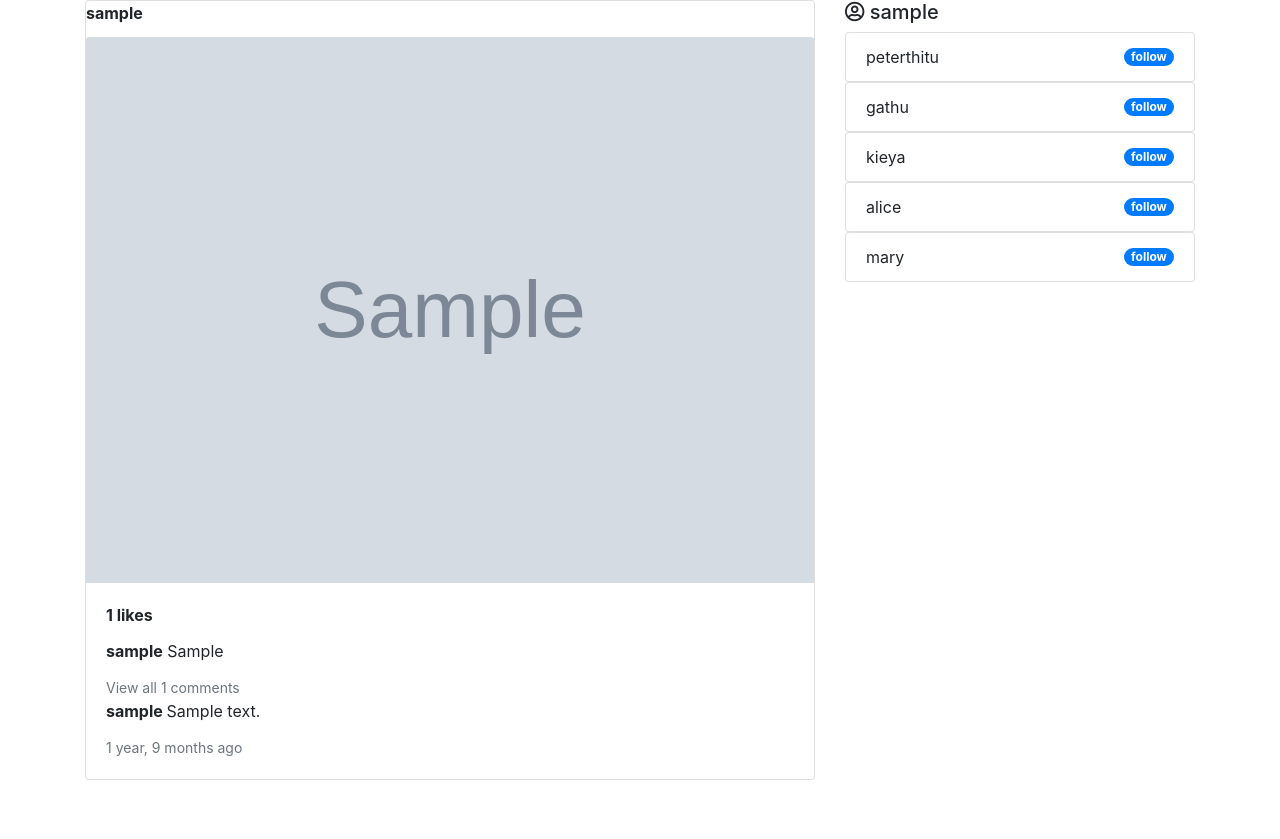
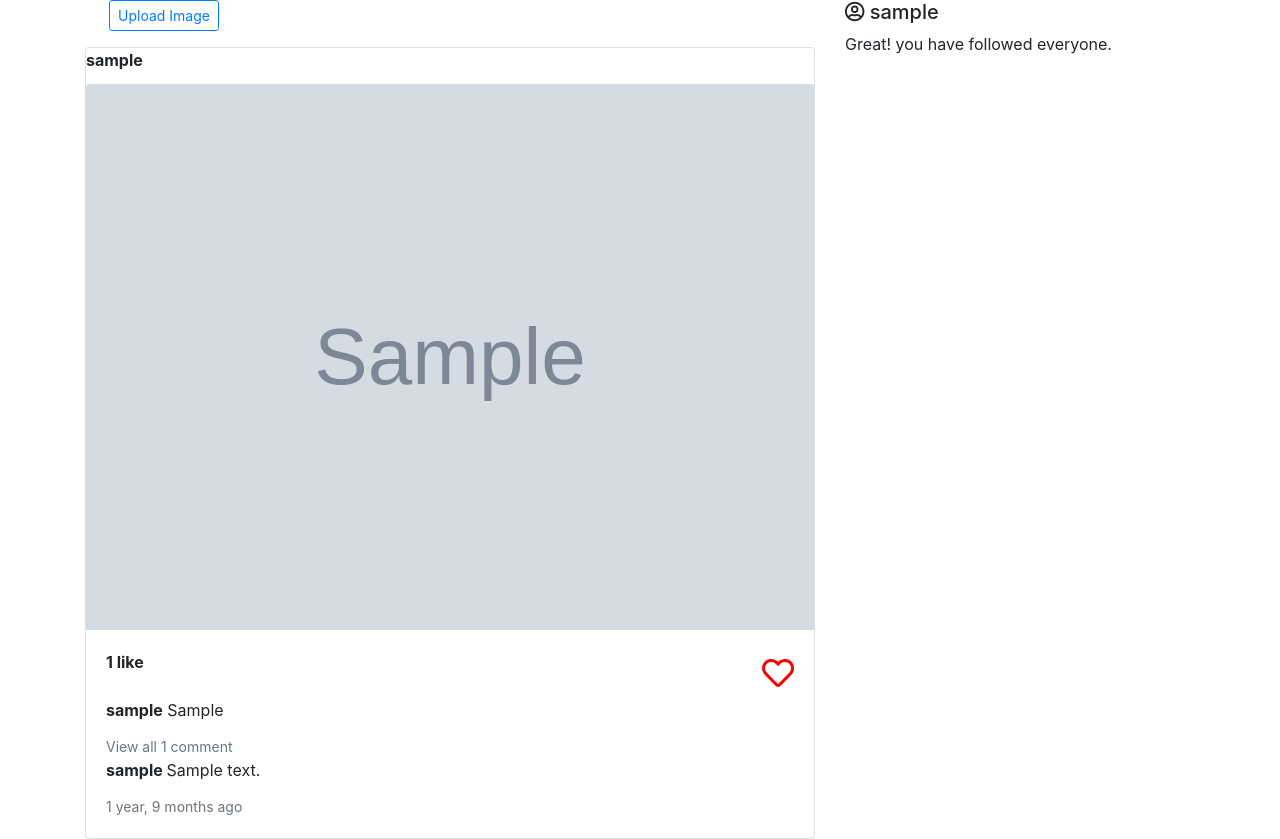
Before and after one commit to HWaruguru/Insta, a Django app: page / in a window 1280 px wide. Shown: the part 90-929 px from the top of the page. Before the commit the page ends 870 px from the top, so only its background shows below. Run offline with Django 3.2, Linux system fonts and the light colour scheme; a user stored in the database is signed in; tables that the repository leaves empty hold one stand-in row (values such as "Sample post"); grey boxes marked "Sample" are stand-in pictures; some libraries are stand-ins or nearby versions.

Commit message:
Add a comment view and a like view

```diff
--- a/insta/models.py
+++ b/insta/models.py
@@ -54,14 +54,13 @@ class Post(models.Model):
 
     def delete_image(self):
         self.delete()
+
     @property
     def total_likes(self):
         return self.likes.count()
 
     def __str__(self):
         return f'{self.caption} Post'
-
-
 
 class Comment(models.Model):
     comment = models.TextField()
@@ -81,3 +80,6 @@ class Follow(models.Model):
 
     def __str__(self):
         return f'{self.follower} Follow'
+
+    class Meta:
+        unique_together = ('follower', 'followed')
--- a/insta/settings.py
+++ b/insta/settings.py
@@ -53,7 +53,7 @@ MIDDLEWARE = [
     'django.middleware.csrf.CsrfViewMiddleware',
     'django.contrib.auth.middleware.AuthenticationMiddleware',
     'django.contrib.messages.middleware.MessageMiddleware',
-    'django.middleware.clickjacking.XFrameOptionsMiddleware',
+    'django.middleware.clickjacking.XFrameOptionsMiddleware'
 ]
 
 ROOT_URLCONF = 'insta.urls'
--- a/insta/templates/index.html
+++ b/insta/templates/index.html
@@ -1,20 +1,55 @@
-{%extends 'base.html'%}
+{%  extends 'base.html'%}
 {% load humanize %}
+{% load crispy_forms_tags %}
 {% block content %}
 {{ block.super}}
 <div class="container">
   <div class="row">
     <div class="col-sm-8">
+    <button class="btn btn-sm btn-outline-primary ml-4 mb-3" data-toggle="modal" data-target="#imageUpload">
+        Upload Image
+    </button>
+    <div class="modal fade" id="imageUpload" tabindex="-1" role="dialog"
+         aria-labelledby="exampleModalCenterTitle" aria-hidden="true">
+        <div class="modal-dialog modal-dialog-centered" role="document">
+            <div class="modal-content">
+                <div class="modal-header">
+                    <h5 class="modal-title" id="exampleModalLongTitle">Image Upload</h5>
+                    <button type="button" class="close" data-dismiss="modal" aria-label="Close">
+                        <span aria-hidden="true">&times;</span>
+                    </button>
+                </div>
+                <div class="modal-body">
+                    <form action="" method="post" enctype="multipart/form-data" novalidate>
+                        {% csrf_token %}
+                        {{ form|crispy }}
+                        <button class="btn btn-sm btn-success">Upload</button>
+                        <button type="button" class="btn btn-sm btn-outline-danger" data-dismiss="modal">
+                            Close
+                        </button>
+                    </form>
+                </div>
+            </div>
+        </div>
+    </div>
       {% for post in posts %}
       <div class="card">
         <p class="card-title"><strong>{{ post.profile.user.username }}</strong></p>
-        <img
+        <a href="/post/{{post.id}}"><img
           class="card-img-top"
           src="/media/{{post.image}}"
           alt="Card image cap"
         />
+        </a>
         <div class="card-body">
-          <p class="card-title"><strong>{{ post.total_likes }} likes</strong></p>
+          <div class="likes">
+            <span class="card-title"><strong>{{ post.total_likes }} like{{post.total_likes|pluralize}}</strong></span>
+            {% if post in user.likes.all %}
+              <a href="/like/{{post.id}}"><span class="like-icon" style="color: red;"><i class="far fa-heart"></i></span></a>
+            {% else %}
+              <a href="/like/{{post.id}}"><span class="like-icon"><i class="far fa-heart"></i></span></a>
+            {% endif %}
+          </div>
           <p class="card-title">
             <strong>{{ post.profile.user.username}}</strong> {{post.caption}}
           </p>
@@ -22,7 +57,7 @@
           <a
             ><p class="card-text">
               <small class="text-muted"
-                >View all {{ post.get_all_comments|length }} comments</small
+                >View all {{ post.get_all_comments|length }} comment{{post.get_all_comments|pluralize}}</small
               >
             </p></a>
           {% endif %}
@@ -51,10 +86,12 @@
             align-items-center
           "
         >
-          {{ follow }}
-          <span class="badge badge-primary badge-pill">follow</span>
+          {{ follow.user.username }}
+          <a href="/follow/{{follow.id}}" style="color: white !important;"><span class="badge badge-primary badge-pill" style="color: white !important; cursor: pointer;">follow</span></a>
         </li>
       </ul>
+      {% empty %}
+        <p>Great! you have followed everyone.</p>
       {% endfor %}
     </div>
   </div>
--- a/insta/urls.py
+++ b/insta/urls.py
@@ -13,6 +13,9 @@ urlpatterns=[
     url( r'^login/$',auth_views.LoginView.as_view(template_name="useraccounts/login.html"), name="login"),
     url(r'^logout/$', auth_views.logout, {"next_page": '/'}),
     url(r'^profile/$', views.profile, name='profile'),
+    url(r'^post/(?P<post_id>\d+)/$', views.post, name='post'),
+    url(r'^follow/(?P<followed_id>\d+)/$', views.follow, name='follow'),
+    url(r'^like/(?P<post_id>\d+)/$', views.like, name='like')
 ]
 if settings.DEBUG:
     urlpatterns+= static(settings.MEDIA_URL, document_root = settings.MEDIA_ROOT)
--- a/insta/views.py
+++ b/insta/views.py
@@ -1,20 +1,37 @@
+from django.contrib.auth.models import User
+from django.db import IntegrityError
 from django.contrib.auth.decorators import login_required
 from django.http.response import HttpResponseRedirect
 from django.shortcuts import get_object_or_404, redirect, render
 from .models import Post, Comment, Profile, Follow
-from insta.forms import UpdateUserForm, UpdateUserProfileForm
+from insta.forms import CommentForm, PostForm, UpdateUserForm, UpdateUserProfileForm
 
 @login_required(login_url='/accounts/login/')
 def index(request):
-    follows = ['peterthitu', 'gathu', 'kieya', 'alice', 'mary']
+    followers = Follow.objects.filter(follower=request.user.profile)
+    follows = Profile.objects.exclude(id__in=[follower.followed.id for follower in followers]).exclude(id=request.user.profile.id)[:5]
     posts = Post.objects.select_related().all()
-    return render(request, "index.html", {"posts": posts, "follows": follows})
+    if request.method == 'POST':
+        form = PostForm(request.POST)
+        if form.is_valid():
+            post = form.save(commit=False)
+            post.profile = request.user.profile
+            post.save()
+            return HttpResponseRedirect(request.path_info)
+    else:
+        form = PostForm()
 
-# @login_required(login_url='/accounts/login/')
-# def profile(request):
-#     follows = ['peterthitu', 'gathu', 'kieya', 'alice', 'mary']
-#     posts = Post.objects.select_related().all()
-#     return render(request, "profile.html", {"posts": posts, "follows": follows})
+    return render(request, "index.html", {"posts": posts, "follows": follows, "form": form})
+
+def follow(request, followed_id):
+    if request.method == 'GET':
+        try:
+            followed = Profile.objects.get(pk=followed_id)
+            follow = Follow(follower=request.user.profile, followed=followed)
+            follow.save()
+        except IntegrityError as e:
+            pass
+    return redirect('index')
 
 @login_required(login_url='login')
 def profile(request):
@@ -25,41 +42,34 @@ def profile(request):
         if user_form.is_valid() and prof_form.is_valid():
             user_form.save()
             prof_form.save()
-            print("\n\n\n\n")
-            print(request.path_info)
-            print("\n\n\n\n")
             return HttpResponseRedirect(request.path_info)
     else:
         user_form = UpdateUserForm(instance=request.user)
         prof_form = UpdateUserProfileForm(instance=request.user.profile)
-    params = {
-        'user_form': user_form,
-        'prof_form': prof_form,
-        'posts': posts,
 
-    }
-    return render(request, 'profile.html', params)
-
+    return render(request, 'profile.html', {"posts": posts, 'user_form': user_form, 'prof_form': prof_form})
 
 @login_required(login_url='login')
-def user_profile(request, username):
-    user_prof = get_object_or_404(User, username=username)
-    if request.user == user_prof:
-        return redirect('profile', username=request.user.username)
-    user_posts = user_prof.profile.posts.all()
+def post(request, post_id):
+    post = get_object_or_404(Post, pk=post_id)
 
-    followers = Follow.objects.filter(followed=user_prof.profile)
-    follow_status = None
-    for follower in followers:
-        if request.user.profile == follower.follower:
-            follow_status = True
+    if request.method == 'POST':
+        form = CommentForm(request.POST)
+        if form.is_valid():
+            savecomment = form.save(commit=False)
+            savecomment.post = post
+            savecomment.profile = request.user.profile
+            savecomment.save()
+            return HttpResponseRedirect(request.path_info)
+    else:
+        form = CommentForm()
+    return render(request, 'post.html', {"post": post, "form": form})
+
+def like(request, post_id):
+    post = get_object_or_404(Post, pk=post_id)
+    if request.method == 'GET':
+        if post.likes.filter(id=request.user.id).exists():
+            post.likes.remove(request.user)
         else:
-            follow_status = False
-    params = {
-        'user_prof': user_prof,
-        'user_posts': user_posts,
-        'followers': followers,
-        'follow_status': follow_status
-    }
-    print(followers)
-    return render(request, 'instagram/user_profile.html', params)
+            post.likes.add(request.user)
+    return redirect('index')
--- a/static/css/base.css
+++ b/static/css/base.css
@@ -51,3 +51,14 @@
     column-count: 4;
   }
 }
+
+.likes {
+  display: flex;
+  flex-direction: row;
+  justify-content: space-between;
+}
+
+.like-icon {
+  font-size: 2rem;
+  color: black;
+}
```
Also changed, not shown: insta/templates/post.html (added, +59 -0 lines), insta/migrations/0005_auto_20211019_2203.py (added), media/images/dog_vhzuJl9.jpeg (added).
